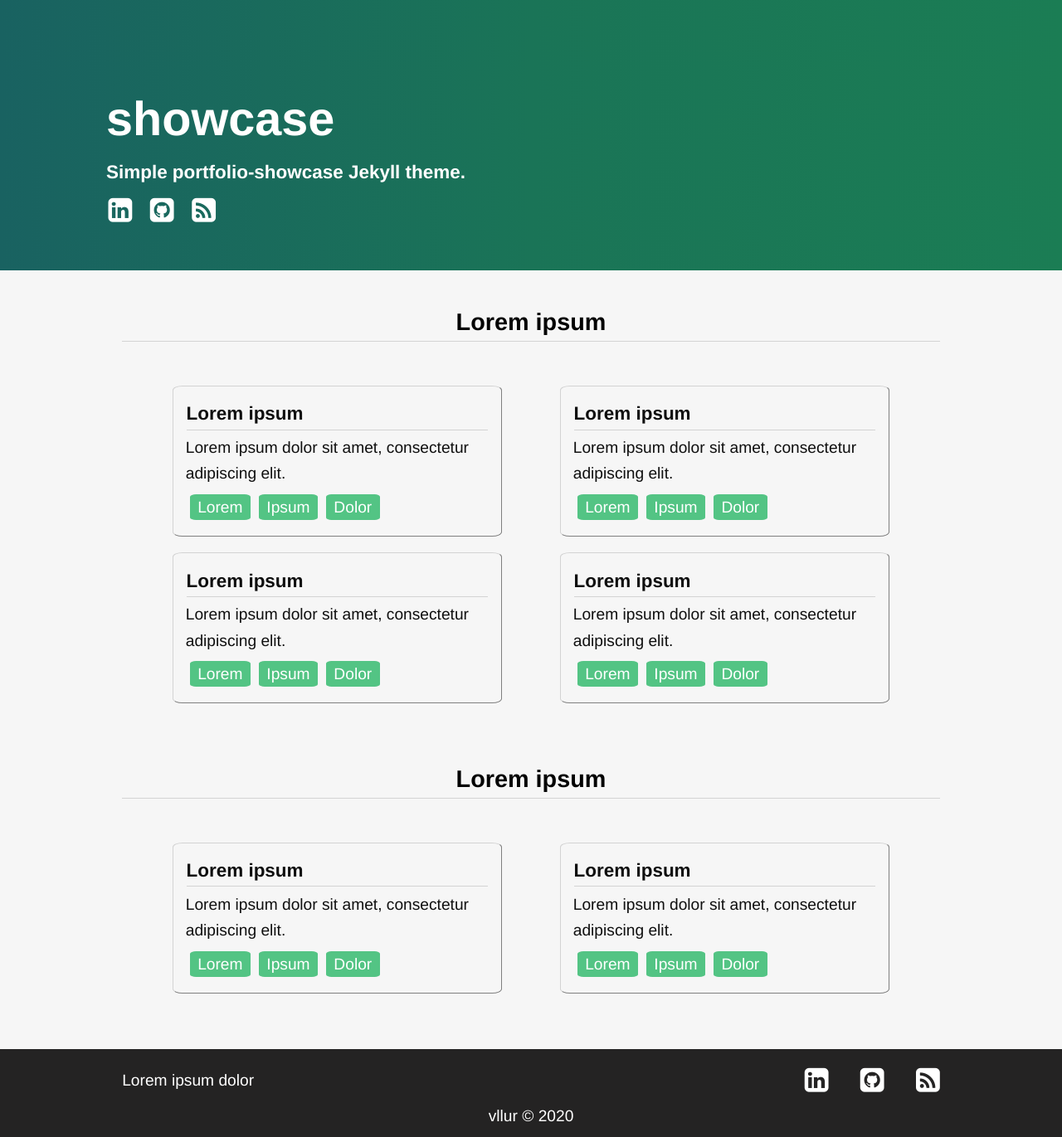
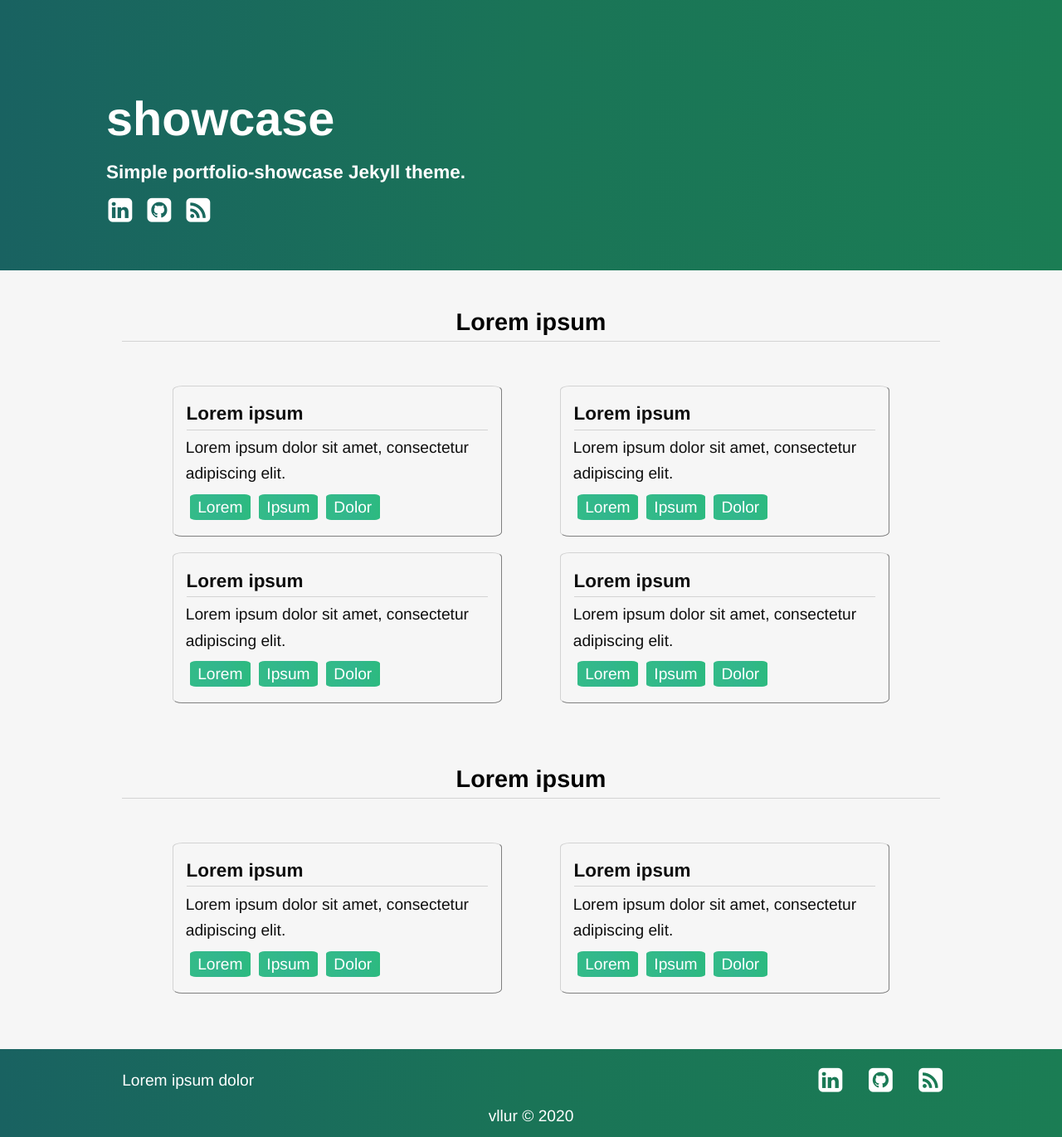
Before and after one commit to vllur/showcase, a Jekyll site: the page built from index.html, in a window 1280 px wide. Shown: the whole page at 83% size. Built offline with Jekyll 4.4.1, drawn with Linux system fonts in a browser that asks for light colours; the list of posts is cut into pages by our own code.

Commit message:
Relocoured rest of site; reduced margin of social icons

```diff
--- a/_sass/base.scss
+++ b/_sass/base.scss
@@ -32,6 +32,6 @@ img{
 
 .socials > li{
   flex-shrink: 0;
-  margin: 0 0.5em 0 0.5em;
+  margin: 0 0.4em 0 0.4em;
   font-size: 1.75em;
 }
--- a/_sass/content.scss
+++ b/_sass/content.scss
@@ -55,8 +55,8 @@ article ol > li{
   margin: 0.25em;
   border-radius: 10%;
 
-  background-color: #53c484;
-  color: #fff;
+  background: $content-tag-bg;
+  color: $content-tag;
 }
 
 article ul > li{
--- a/_sass/footer.scss
+++ b/_sass/footer.scss
@@ -4,7 +4,7 @@ footer{
   flex-shrink: 0;
   width: calc(100% - 20vw);
   color: $footer-text;
-  background-color: $footer-bg;
+  background: $footer-bg;
 }
 
 footer a{
--- a/_sass/header.scss
+++ b/_sass/header.scss
@@ -47,5 +47,5 @@ header .socials{
 }
 
 header .socials li{
-  margin: 0 0.5em 0 0;
+  margin: 0 0.4em 0 0;
 }
--- a/_sass/variables.scss
+++ b/_sass/variables.scss
@@ -14,8 +14,10 @@ $content-a-hover: #303030;
 $content-a-active: #5c5c5c;
 $content-header-border: lightgrey;
 $content-item-bg: $content-bg;
+$content-tag-bg: linear-gradient(90deg, rgba(51,187,136,1) 0%, rgba(50,182,141,1) 50%, rgba(44,186,127,1) 100%); //#53c484;
+$content-tag: #fff;
 
-$footer-bg: #242323;
+$footer-bg: $header-bg;//#242323;
 $footer-text: #fff;
 $footer-a: #fff;
 $footer-a-hover: #def3e7;
```
